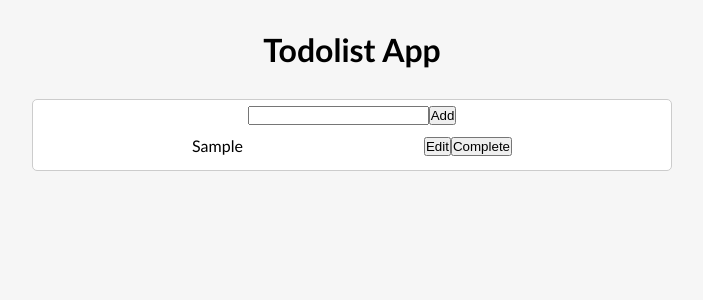
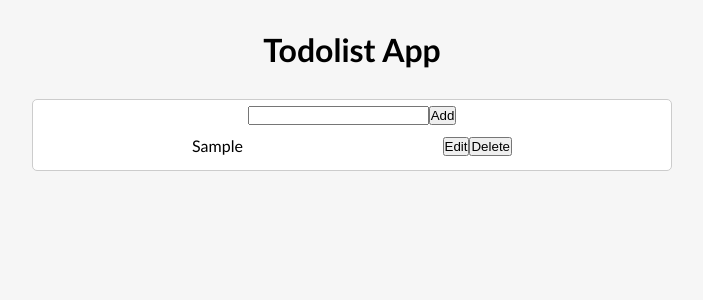
Before and after one commit to mehrnazpishyar/Todolist-React, a React (Create React App) app: page / in a window 1280 px wide. Both pictures are taken after typing "Sample" into the empty fields and a click on the button "Add". Shown: the top 300 px of the page, without its empty margins (288-991 px from the left). Built offline with nearby package versions, Linux system fonts and the light colour scheme.

Commit message:
add delete method

```diff
--- a/src/components/Todo.js
+++ b/src/components/Todo.js
@@ -1,13 +1,13 @@
 import React from 'react'
 
-const Todo = ({todo,onComplete}) => {
+const Todo = ({todo,onComplete,onDelete}) => {
   return (
     <div>
           <div className='todo'>
-          <div className={todo.isCompleted ? "completed" : ""}>{todo.text}</div>
+          <div onClick={onComplete} className={todo.isCompleted ? "completed" : ""}>{todo.text}</div>
           <div>
             <button>Edit</button>
-            <button onClick={onComplete}>Complete</button>
+            <button onClick={onDelete} >Delete</button>
           </div>
         </div>
     </div>
--- a/src/components/TodoApp.js
+++ b/src/components/TodoApp.js
@@ -16,19 +16,25 @@ const TodoApp = () => {
   };
 
   const completeTodo = (id) => {
-    const index = todos.findIndex((todo)=> todo.id === id)
-    const selectedTodo = {...todos[index]}
-    selectedTodo.isCompleted = !selectedTodo.isCompleted
+    const index = todos.findIndex((todo) => todo.id === id);
+    const selectedTodo = { ...todos[index] };
+    selectedTodo.isCompleted = !selectedTodo.isCompleted;
     console.log(selectedTodo);
-    const updatedTodos = [...todos]
-    updatedTodos[index] = selectedTodo
-    setTodos(updatedTodos)
+    const updatedTodos = [...todos];
+    updatedTodos[index] = selectedTodo;
+    setTodos(updatedTodos);
+  };
+
+  const removeTodo = (id) => {
+    console.log(id);
+   const filteredTodos =  todos.filter((t)=>t.id !== id)
+   setTodos(filteredTodos)
   };
 
   return (
     <div className="container">
       <TodoForm addTodoHandler={addTodoHandler} />
-      <TodoList todos={todos} onComplete={completeTodo} />
+      <TodoList todos={todos} onComplete={completeTodo} onDelete={removeTodo} />
     </div>
   );
 };
--- a/src/components/TodoList.js
+++ b/src/components/TodoList.js
@@ -1,12 +1,12 @@
 import React from "react";
 import Todo from "./Todo";
 
-const TodoList = ({ todos,onComplete }) => {
+const TodoList = ({ todos,onComplete,onDelete }) => {
   const renderTodos = () => {
     if (todos.length === 0) return <p>add some todos</p>;
     return todos.map((todo) => {
       return (
-      <Todo todo={todo} key={todo.id} onComplete={()=>onComplete(todo.id)}/>
+      <Todo todo={todo} key={todo.id} onComplete={()=>onComplete(todo.id)} onDelete={()=> onDelete(todo.id)}/>
       );
     });
   };
```
